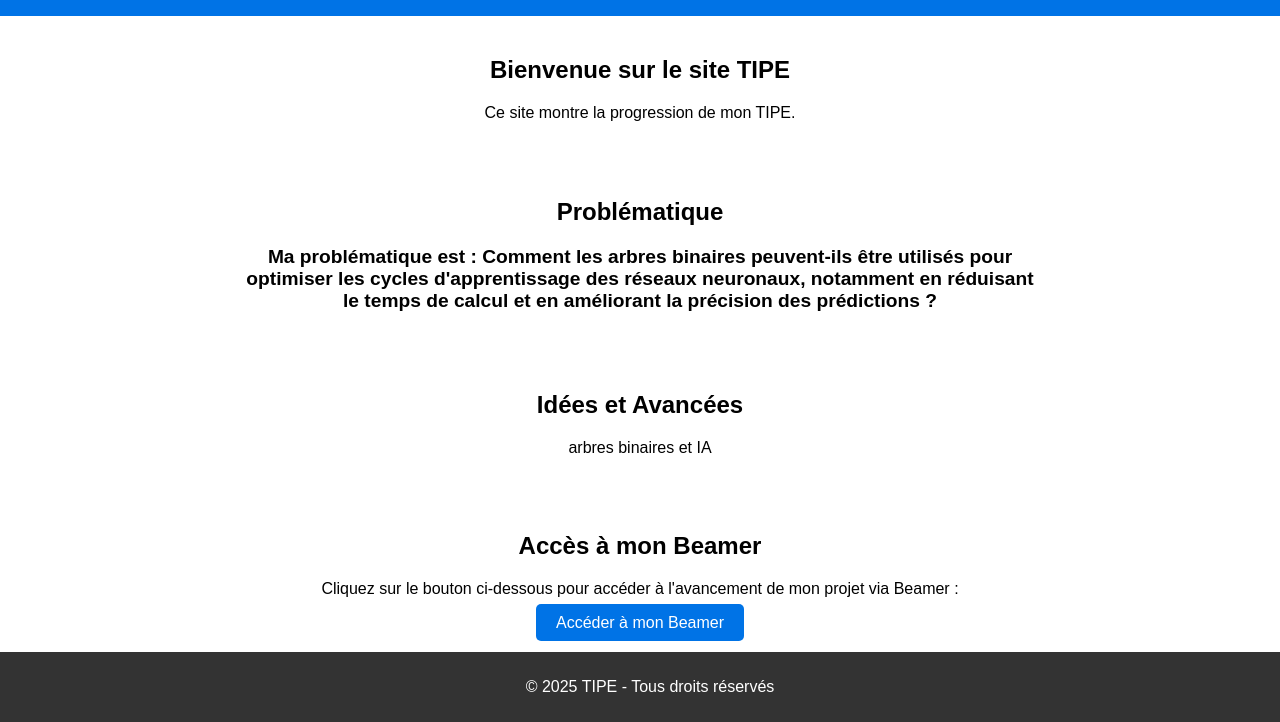
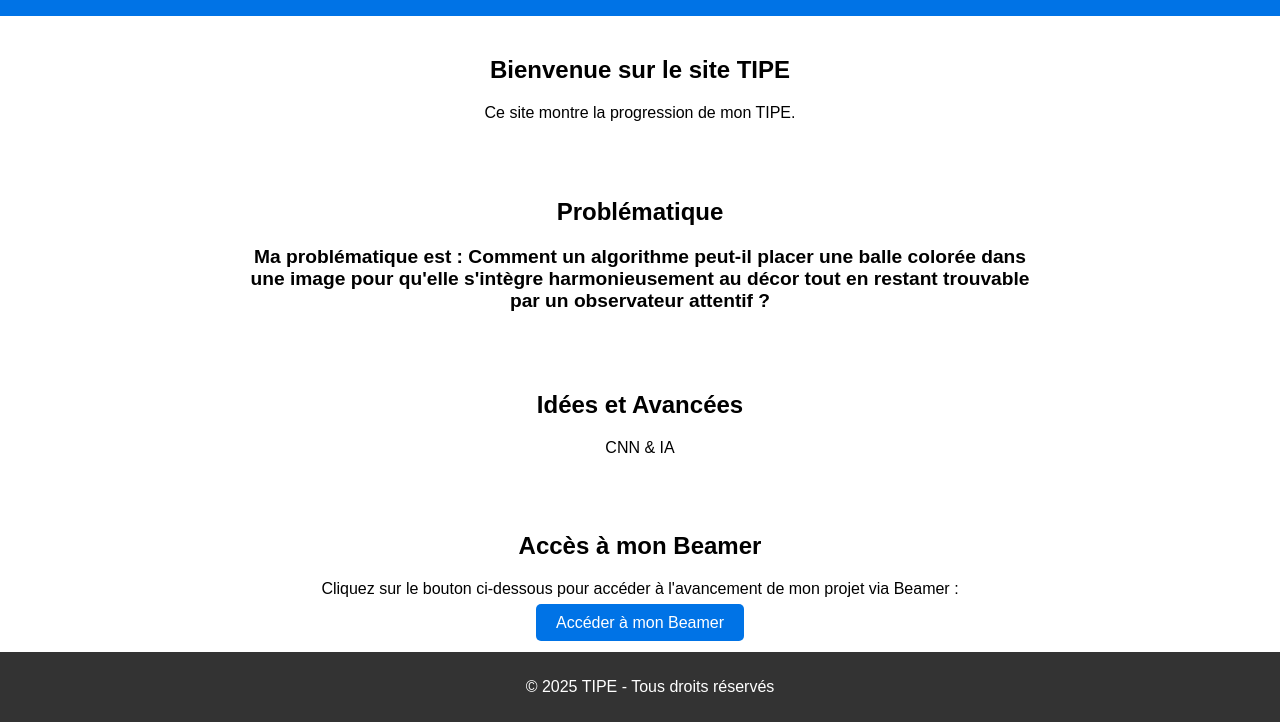
Before and after one commit to Alexandre1315/Alexandre1315.github.io, a plain HTML site: page index.html in a window 1280 px wide. Shown: the part 94-816 px from the top of the page. Drawn offline with Linux system fonts and the light colour scheme.

Commit message:
Update index.html

```diff
--- a/index.html
+++ b/index.html
@@ -55,12 +55,12 @@
     <section id="problematique">
         <h2>Problématique</h2>
         <p style="font-size: larger; font-weight: bold;">
-  Ma problématique est : Comment les arbres binaires peuvent-ils être utilisés pour optimiser les cycles d'apprentissage des réseaux neuronaux, notamment en réduisant le temps de calcul et en améliorant la précision des prédictions ?
+  Ma problématique est : Comment un algorithme peut-il placer une balle colorée dans une image pour qu'elle s'intègre harmonieusement au décor tout en restant trouvable par un observateur attentif ?
 </p>
     </section>
     <section id="idees">
         <h2>Idées et Avancées</h2>
-        <p>arbres binaires et IA </p>
+        <p>CNN & IA</p>
     </section>
 
     <!-- Ajout du bouton pour accéder au Beamer -->
```
